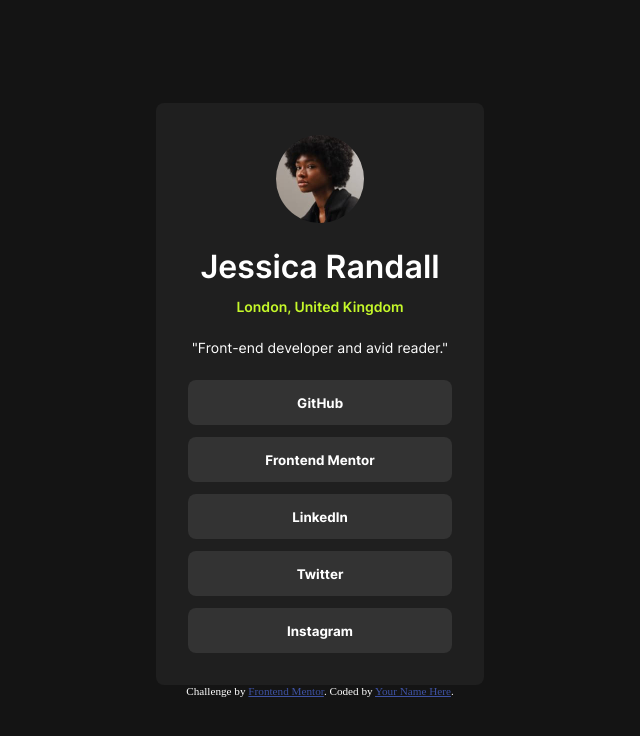
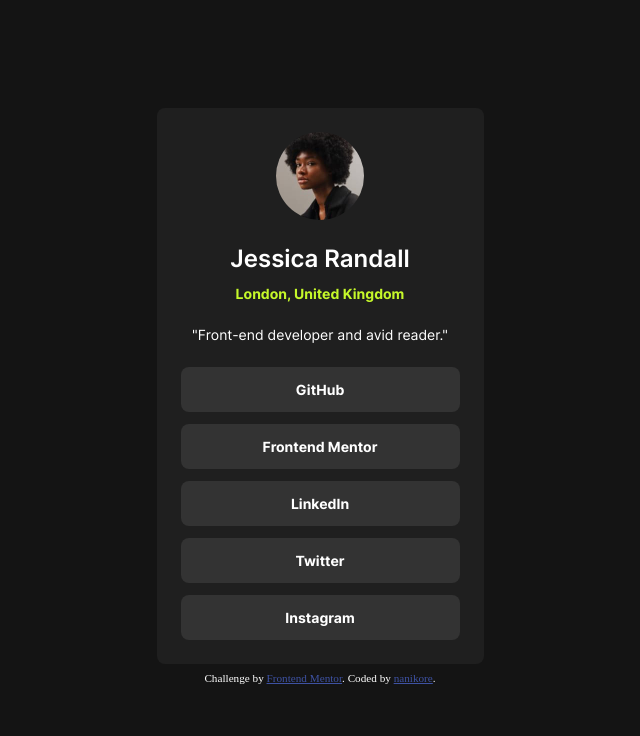
Before and after one commit to cdGuilherme/social-links-profile-main, a plain HTML site: page index.html in a window 1280 px wide. Shown: the whole page, without its empty margins (320-960 px from the left). Drawn offline with Linux system fonts and the light colour scheme.

Commit message:
Update index.html and style.css
HTML:
- update attribution

CSS:
- update card padding

```diff
--- a/index.html
+++ b/index.html
@@ -10,35 +10,34 @@
     <title>Frontend Mentor | Social links profile</title>
   </head>
   <body>
+    <main>
       <div class="card">
+        <img src="assets/images/avatar-jessica.jpeg" alt="author profile picture" />
+        <br class="space-big" />
 
-      <img src="assets/images/avatar-jessica.jpeg" alt="author profile picture">
-      <br class="space-big">
         <h1 class="name inter-600">Jessica Randall</h1>
-      <br class="space-small">
-      <p class="location inter-600">London, United Kingdom</p>
-      <br class="space-big">
+        <br class="space-small" />
+
+        <p class="location inter-700">London, United Kingdom</p>
+        <br class="space-big" />
+
         <p class="bio inter-400">"Front-end developer and avid reader."</p>
-      <br class="space-big">
+        <br class="space-big" />
+
         <div class="socials">
-
           <button class="inter-700">GitHub</button>
-
           <button class="inter-700">Frontend Mentor</button>
-
           <button class="inter-700">LinkedIn</button>
-
           <button class="inter-700">Twitter</button>
-
           <button class="inter-700">Instagram</button>
-
         </div>
       </div>
+    </main>
 
     <footer class="attribution">
       Challenge by
       <a href="https://www.frontendmentor.io?ref=challenge" target="_blank">Frontend Mentor</a>.
-      Coded by <a href="#">Your Name Here</a>.
+      Coded by <a href="https://github.com/nanikore0">nanikore</a>.
     </footer>
   </body>
 </html>
--- a/style.css
+++ b/style.css
@@ -62,9 +62,9 @@ body {
 }
 
 .card {
-  width: 328px;
+  width: 327px;
   /* width: 384px; */
-  padding: 2rem;
+  padding: 1.5rem;
   background-color: var(--dark-grey);
   border-radius: 0.5rem;
 
@@ -90,12 +90,17 @@ img {
   width: 88px;
 }
 
+h1 {
+  font-size: 1.5rem;
+}
+
 p {
   font-size: 0.875rem;
 }
 
 button {
   font-family: inherit;
+  font-size: 0.875rem;
   width: 100%;
   height: 45px;
   background-color: var(--grey);
@@ -103,6 +108,7 @@ button {
   border: none;
   border-radius: 0.5rem;
   margin-bottom: 0.75rem;
+  transition-duration: 0.1s;
 }
 
 button:hover {
@@ -119,6 +125,10 @@ button:last-child {
   color: var(--green);
 }
 
+footer {
+  margin: 0.5rem;
+}
+
 .attribution {
   font-size: 0.7rem;
   text-align: center;
```
Lines whose indentation alone changed are shown as unchanged.
